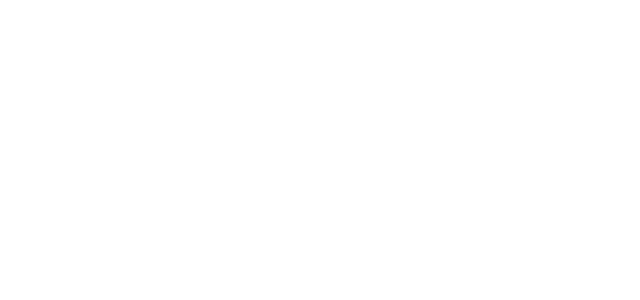
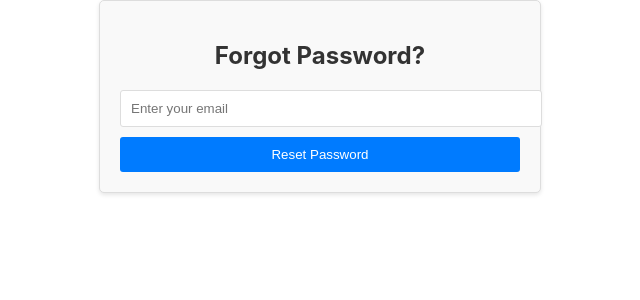
Before and after one commit to hasannhameed/NewExpenseTracker, a React (Create React App) app in the folder my--app/: page /reset in a window 1280 px wide. Before the commit this address had no page. Shown: the top 300 px of the page, without its empty margins (320-960 px from the left). Built offline with nearby package versions, Linux system fonts and the light colour scheme.

Commit message:
sendResetPasswordEmail is implemented

```diff
--- a/my--app/src/App.js
+++ b/my--app/src/App.js
@@ -4,6 +4,7 @@
 import LoginPage from './components/LoginPage/Login';
 import ExpenseTrackerPage from './components/ExpenseTrackerPage/ExpenseTrackerPage';
 import UserprofilePage from './components/UserProfilePage/UserprofilePage';
+import ResetPassword from './components/ResetPasswor/reset';
 import './App.css';
 
 function App() {
@@ -11,6 +12,7 @@
     <Router>
       <Routes>
         <Route path="/" element={<SignUpPage />} />
+        <Route path="/reset" element={<ResetPassword />} />
         <Route path="/login" element={<LoginPage />} />
         <Route path="/ExpenseTracker" element={<ExpenseTrackerPage/>} />
         <Route path="/UserProfile" element={<UserprofilePage/>} />
--- a/my--app/src/components/LoginPage/Login.js
+++ b/my--app/src/components/LoginPage/Login.js
@@ -68,6 +68,9 @@
       <button className="signup-button">
         <Link to='/'>Don't have an account? Sign Up</Link>
       </button>
+      <button className="signup-button">
+        <Link to='/reset'>ResetPassword</Link>
+      </button>
     </div>
   );
 };
--- /dev/null
+++ b/my--app/src/components/ResetPasswor/ResetPassword.css
@@ -0,0 +1,44 @@
+
+.reset-password-form {
+    max-width: 400px;
+    margin: 0 auto;
+    padding: 20px;
+    border: 1px solid #ddd;
+    border-radius: 5px;
+    background-color: #f9f9f9;
+    box-shadow: 0 2px 4px rgba(0, 0, 0, 0.1);
+  }
+
+  .reset-password-form h2 {
+    text-align: center;
+    margin-bottom: 20px;
+    color: #333;
+  }
+
+  .reset-password-form input {
+    width: 100%;
+    padding: 10px;
+    margin-bottom: 10px;
+    border: 1px solid #ddd;
+    border-radius: 3px;
+  }
+
+  .reset-password-form button {
+    width: 100%;
+    padding: 10px;
+    background-color: #007bff;
+    color: white;
+    border: none;
+    border-radius: 3px;
+    cursor: pointer;
+  }
+
+  .reset-password-form button:hover {
+    background-color: #0056b3;
+  }
+
+  .error-message {
+    color: red;
+    margin-top: 10px;
+    text-align: center;
+  }
--- /dev/null
+++ b/my--app/src/components/ResetPasswor/passwordResetUtils.js
@@ -0,0 +1,14 @@
+// src/passwordResetUtils.js
+import { getAuth, sendPasswordResetEmail } from 'firebase/auth';
+
+const auth = getAuth();
+
+export const sendResetPasswordEmail = async (email) => {
+  try {
+    await sendPasswordResetEmail(auth, email);
+    return true;
+  } catch (error) {
+    console.error('Error sending password reset email:', error);
+    throw new Error(error.message);
+  }
+};
--- /dev/null
+++ b/my--app/src/components/ResetPasswor/reset.js
@@ -0,0 +1,46 @@
+// src/components/ResetPassword.js
+import React, { useState, useEffect } from 'react';
+import { sendResetPasswordEmail } from './passwordResetUtils';
+import './ResetPassword.css'; // Import the CSS file
+
+const ResetPassword = () => {
+  const [resetEmail, setResetEmail] = useState(''); // State for reset email
+  const [resetError, setResetError] = useState('');
+
+  const handlePasswordReset = async (e) => {
+    e.preventDefault();
+    try {
+      await sendResetPasswordEmail(resetEmail);
+      alert('Password reset email sent! Check your email to reset your password.');
+      setResetEmail('');
+    } catch (error) {
+      console.error('Error sending password reset email:', error);
+      setResetError('Error sending password reset email: ' + error.message);
+    }
+  };
+
+  useEffect(() => {
+    // Reset error when resetEmail changes
+    if (resetEmail) {
+      setResetError('');
+    }
+  }, [resetEmail]);
+
+  return (
+    <div>
+      <form onSubmit={handlePasswordReset} className="reset-password-form">
+        <h2>Forgot Password?</h2>
+        <input
+          type="email"
+          placeholder="Enter your email"
+          value={resetEmail}
+          onChange={(e) => setResetEmail(e.target.value)}
+        />
+        <button type="submit">Reset Password</button>
+        {resetError && <p className="error-message">{resetError}</p>}
+      </form>
+    </div>
+  );
+};
+
+export default ResetPassword;
```
